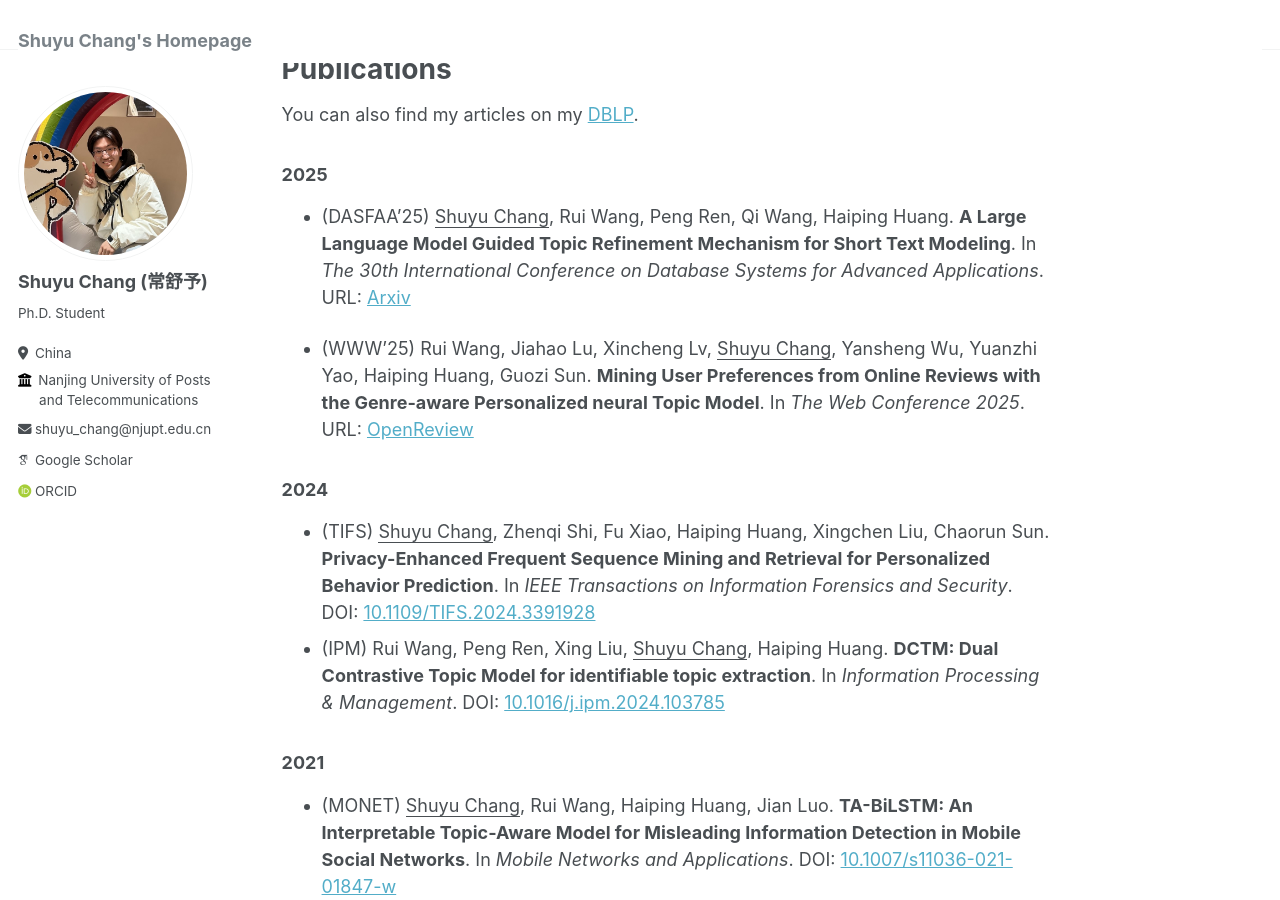
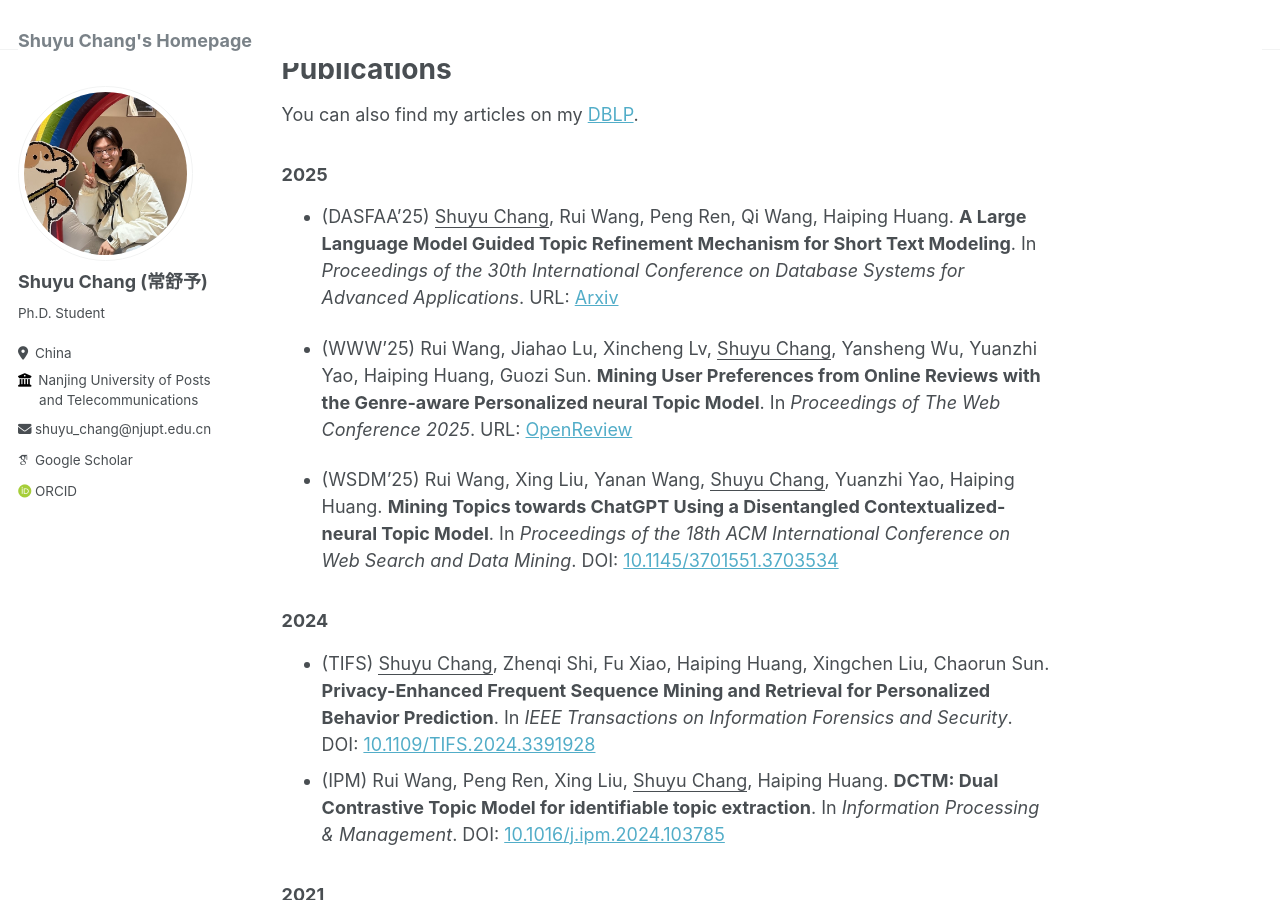
Before and after one commit to ChangShuyu/changshuyu.github.io, a Jekyll site: the page built from _pages/about.md, in a window 1280 px wide and 900 px high, scrolled down 338 px. Built offline with Jekyll 4.4.1, drawn with Linux system fonts in a browser that asks for light colours; some web fonts are replaced.

Commit message:
update wsdm 2025

```diff
--- a/_pages/about.md
+++ b/_pages/about.md
@@ -15,9 +15,11 @@ I am a Ph.D. student at the School of Computer Science, Nanjing University of Po
 
 You can also find my articles on my [DBLP](https://dblp.uni-trier.de/pid/314/4070.html).
 ### 2025
-- (DASFAA'25) <u>Shuyu Chang</u>, Rui Wang, Peng Ren, Qi Wang, Haiping Huang. **A Large Language Model Guided Topic Refinement Mechanism for Short Text Modeling**. In *The 30th International Conference on Database Systems for Advanced Applications*. URL: [Arxiv](https://arxiv.org/abs/2403.17706)
+- (DASFAA'25) <u>Shuyu Chang</u>, Rui Wang, Peng Ren, Qi Wang, Haiping Huang. **A Large Language Model Guided Topic Refinement Mechanism for Short Text Modeling**. In *Proceedings of the 30th International Conference on Database Systems for Advanced Applications*. URL: [Arxiv](https://arxiv.org/abs/2403.17706)
 
-- (WWW'25) Rui Wang, Jiahao Lu, Xincheng Lv, <u>Shuyu Chang</u>, Yansheng Wu, Yuanzhi Yao, Haiping Huang, Guozi Sun. **Mining User Preferences from Online Reviews with the Genre-aware Personalized neural Topic Model**. In *The Web Conference 2025*. URL: [OpenReview](https://openreview.net/forum?id=l5aPuFYNBH)
+- (WWW'25) Rui Wang, Jiahao Lu, Xincheng Lv, <u>Shuyu Chang</u>, Yansheng Wu, Yuanzhi Yao, Haiping Huang, Guozi Sun. **Mining User Preferences from Online Reviews with the Genre-aware Personalized neural Topic Model**. In *Proceedings of The Web Conference 2025*. URL: [OpenReview](https://openreview.net/forum?id=l5aPuFYNBH)
+
+- (WSDM'25) Rui Wang, Xing Liu, Yanan Wang, <u>Shuyu Chang</u>, Yuanzhi Yao, Haiping Huang. **Mining Topics towards ChatGPT Using a Disentangled Contextualized-neural Topic Model**. In *Proceedings of the 18th ACM International Conference on Web Search and Data Mining*. DOI: [10.1145/3701551.3703534](https://doi.org/10.1145/3701551.3703534)
 
 ### 2024
 
```
